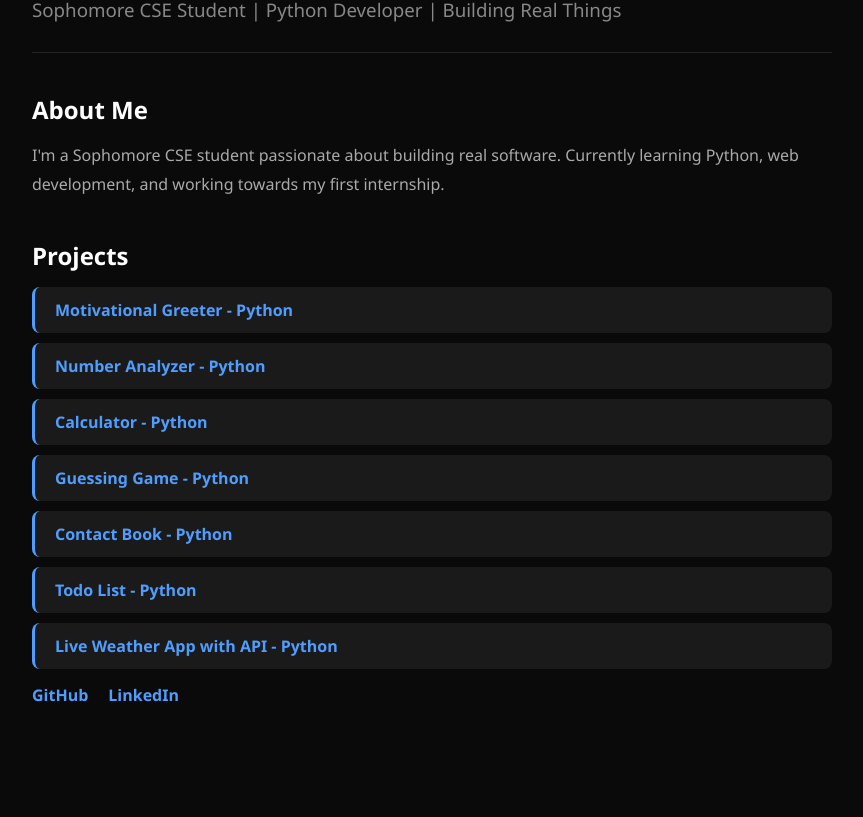
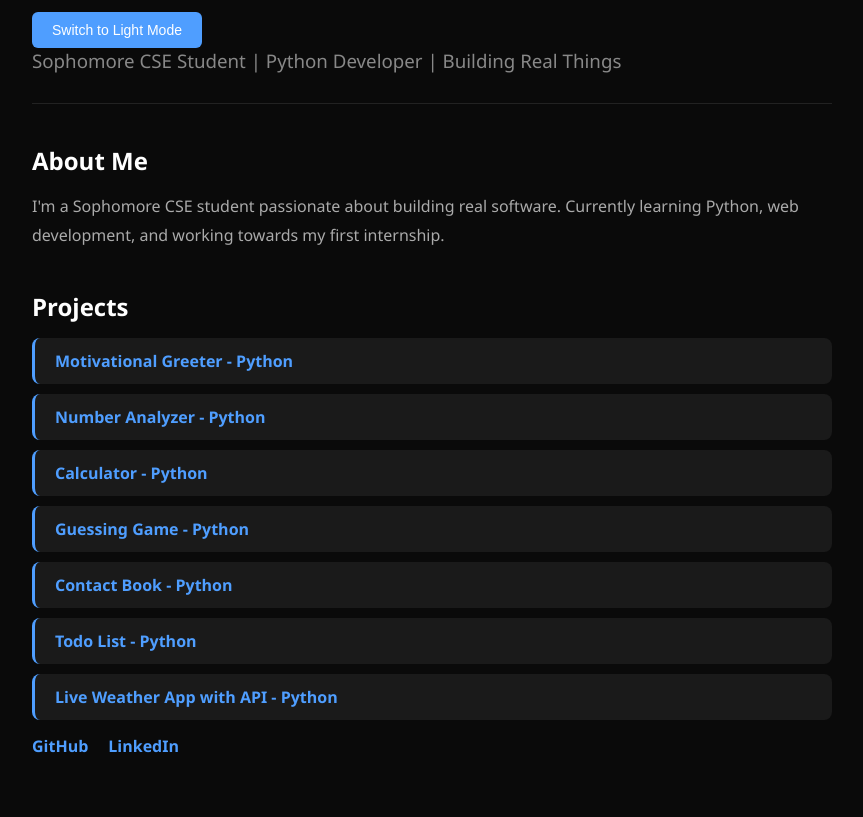
Before and after one commit to atharvs-git/portfolio, a plain HTML site: page index.html in a window 1280 px wide. Shown: the part 136-953 px from the top of the page, without its empty margins (208-1071 px from the left). Before the commit the page ends 902 px from the top, so only its background shows below. Drawn offline with Linux system fonts and the light colour scheme.

Commit message:
Add files via upload

```diff
--- a/index.html
+++ b/index.html
@@ -24,6 +24,17 @@
         font-size: 48px;
         color: #ffffff;
         margin-bottom: 8px;
+    }
+
+    #themeBtn {
+    background: #4f9eff;
+    color: white;
+    border: none;
+    padding: 10px 20px;
+    border-radius: 6px;
+    cursor: pointer;
+    margin-top: 15px;
+    font-size: 14px;
     }
 
     h3 {
@@ -82,6 +93,7 @@
 <body>
     <div class="container">
     <h1>Atharv Gupta</h1>
+    <button id="themeBtn" onclick="toggleTheme()">Switch to Light Mode</button>
     <h3> Sophomore CSE Student | Python Developer | Building Real Things</h3>
     <hr>
 
@@ -104,5 +116,6 @@
     <a href="https://linkedin.com/in/atharvgupta-dev">LinkedIn</a>
     </div>
     </div>
+<script src="script.js"></script>
 </body>
 </html>
--- /dev/null
+++ b/script.js
@@ -0,0 +1,29 @@
+function toggleTheme() {
+    let body = document.body
+    let btn = document.getElementById("themeBtn")
+
+    if (body.style.backgroundColor === "white") {
+        body.style.backgroundColor = "#0a0a0a"
+        body.style.color = "#e0e0e0"
+        btn.textContent = "Switch to Light Mode"
+        document.querySelector("h1").style.color = "#ffffff"
+        document.querySelector("h2").style.color = "#ffffff"
+        let items = document.querySelectorAll("li")
+        items.forEach(function(item) {
+            item.style.backgroundColor = "#1a1a1a"
+            item.style.color = "#ccc"
+
+        })
+    } else {
+        body.style.backgroundColor = "white"
+        body.style.color = "#333"
+        btn.textContent = "Switch to Dark Mode"
+        document.querySelector("h1").style.color = "#1a1a1a"
+        document.querySelector("h2").style.color = "#1a1a1a"
+        let items = document.querySelectorAll("li")
+        items.forEach(function(item) {
+            item.style.backgroundColor = "#f0f0f0"
+            item.style.color = "#333"
+        })
+    }
+}
```
